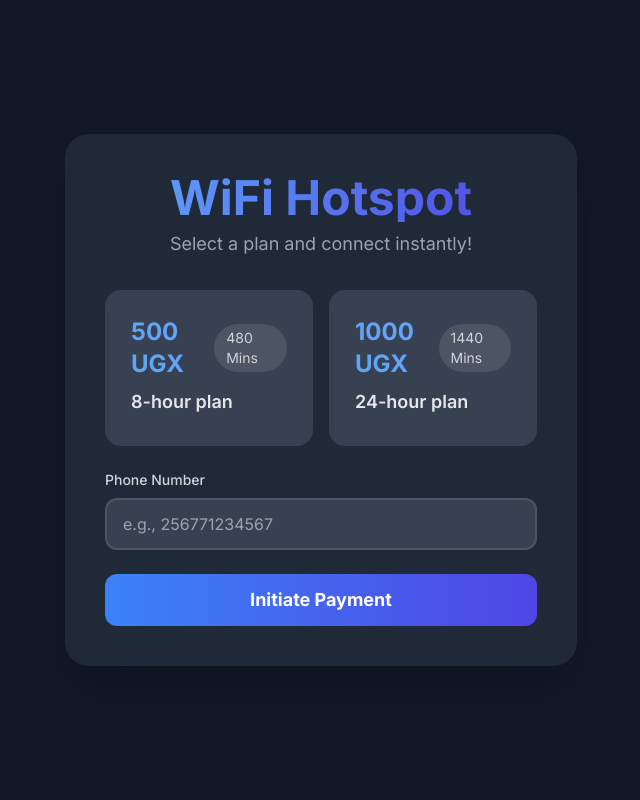
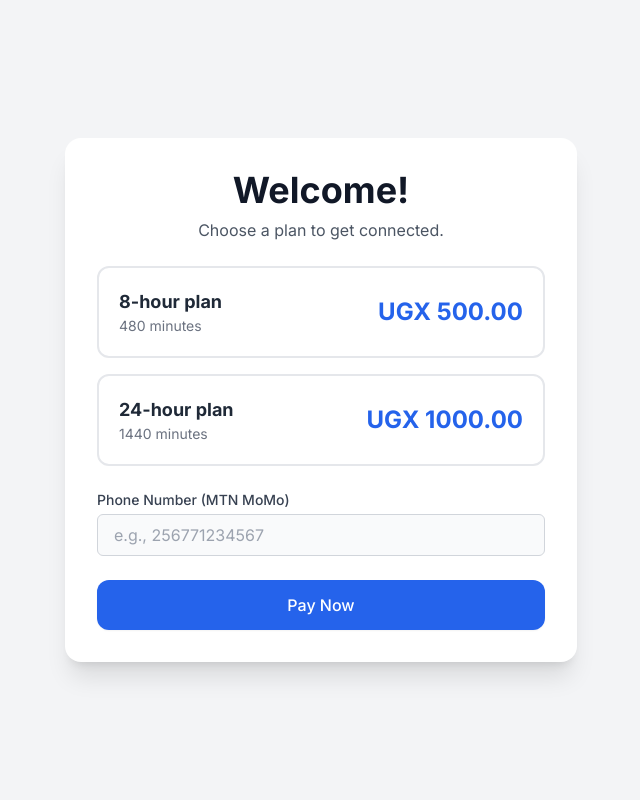
Before and after one commit to Peter-Kintu/momo-wifi, a Django app: page / in a window 1280 px wide. Shown: the whole page, without its empty margins (319-959 px from the left). Run offline with Django 5.2, Linux system fonts and the light colour scheme; data comes from the database, SQL or seed files in the repository; some libraries are stand-ins or nearby versions.

Commit message:
Fix: settings

```diff
--- a/core/templates/core/hotspot_login.html
+++ b/core/templates/core/hotspot_login.html
@@ -3,116 +3,187 @@
 <head>
     <meta charset="UTF-8">
     <meta name="viewport" content="width=device-width, initial-scale=1.0">
-    <title>WiFi Hotspot Login</title>
-    <!-- Tailwind CSS CDN -->
+    <title>Wi-Fi Hotspot</title>
+    <!-- Tailwind CSS -->
     <script src="https://cdn.tailwindcss.com"></script>
+    <link rel="preconnect" href="https://fonts.googleapis.com">
+    <link rel="preconnect" href="https://fonts.gstatic.com" crossorigin>
+    <link href="https://fonts.googleapis.com/css2?family=Inter:wght@400;500;600;700&display=swap" rel="stylesheet">
     <style>
-        @import url('https://fonts.googleapis.com/css2?family=Inter:wght@400;500;600;700&display=swap');
         body {
             font-family: 'Inter', sans-serif;
-            background-color: #1a202c; /* Dark background */
+            background-color: #f3f4f6;
+        }
+        .plan-card:hover {
+            box-shadow: 0 10px 25px -3px rgba(0, 0, 0, 0.1), 0 4px 6px -2px rgba(0, 0, 0, 0.05);
+            transform: translateY(-5px);
+        }
+        .plan-card.selected {
+            border-color: #2563eb;
+            background-color: #eff6ff;
+            box-shadow: 0 10px 25px -3px rgba(0, 0, 0, 0.1), 0 4px 6px -2px rgba(0, 0, 0, 0.05);
+        }
+        .loader {
+            border-top-color: #fff;
+            -webkit-animation: spinner 1.5s linear infinite;
+            animation: spinner 1.5s linear infinite;
+        }
+        @-webkit-keyframes spinner {
+            0% { -webkit-transform: rotate(0deg); }
+            100% { -webkit-transform: rotate(360deg); }
+        }
+        @keyframes spinner {
+            0% { transform: rotate(0deg); }
+            100% { transform: rotate(360deg); }
         }
     </style>
 </head>
-<body class="bg-gray-900 text-gray-100 flex items-center justify-center min-h-screen p-4">
-    <div class="bg-gray-800 p-8 md:p-10 rounded-3xl shadow-2xl w-full max-w-lg">
-        <div class="text-center mb-8">
-            <h1 class="text-4xl md:text-5xl font-bold text-transparent bg-clip-text bg-gradient-to-r from-blue-400 to-indigo-600 mb-2">
-                WiFi Hotspot
-            </h1>
-            <p class="text-gray-400 text-lg">Select a plan and connect instantly!</p>
+<body class="flex items-center justify-center min-h-screen">
+    <div class="bg-white p-8 rounded-2xl shadow-xl w-full max-w-lg mx-4">
+        <div class="text-center">
+            <h1 class="text-4xl font-extrabold text-gray-900 mb-2">Welcome!</h1>
+            <p class="text-gray-600 mb-6">Choose a plan to get connected.</p>
         </div>
 
-        <!-- Plan Selection Form -->
+        <!-- Hidden form for CSRF token and data handling -->
         <form id="payment-form" class="space-y-6">
-            <div class="grid grid-cols-1 md:grid-cols-2 gap-4">
-                <!-- Dynamically populated plan options will go here -->
+            <div id="plans-container" class="space-y-4">
                 {% for plan in plans %}
-                <label class="group relative block cursor-pointer">
-                    <input type="radio" name="plan_id" value="{{ plan.id }}" class="hidden peer" required>
-                    <div class="p-6 rounded-2xl border-2 border-gray-700 bg-gray-700 hover:border-blue-500 transition-all duration-300 peer-checked:border-blue-500 peer-checked:ring-4 peer-checked:ring-blue-500 peer-checked:ring-opacity-50">
-                        <div class="flex items-center justify-between mb-2">
-                            <span class="text-2xl font-bold text-blue-400">{{ plan.price|floatformat:0 }} UGX</span>
-                            <span class="text-sm text-gray-300 bg-gray-600 px-3 py-1 rounded-full">{{ plan.duration_minutes }} Mins</span>
+                <div class="plan-card p-5 border-2 border-gray-200 rounded-xl cursor-pointer transition-all duration-200 ease-in-out" data-plan-id="{{ plan.id }}">
+                    <div class="flex justify-between items-center">
+                        <div>
+                            <h3 class="font-bold text-gray-800 text-lg">{{ plan.name }}</h3>
+                            <p class="text-sm text-gray-500">{{ plan.duration_minutes }} minutes</p>
                         </div>
-                        <p class="text-lg font-semibold text-gray-200">{{ plan.name }}</p>
-                        <p class="text-sm text-gray-400 mt-1">{{ plan.description }}</p>
+                        <span class="font-bold text-2xl text-blue-600">UGX {{ plan.price }}</span>
                     </div>
-                </label>
+                </div>
                 {% endfor %}
             </div>
 
-            <!-- Phone Number Input -->
             <div>
-                <label for="phone-number" class="block text-sm font-medium text-gray-300 mb-2">Phone Number</label>
-                <input type="text" id="phone-number" name="phone_number" placeholder="e.g., 256771234567" required
-                       class="mt-1 block w-full px-4 py-3 bg-gray-700 border-2 border-gray-600 rounded-xl text-gray-100 focus:outline-none focus:border-blue-500 transition-all duration-300">
+                <label for="phone-number" class="block text-sm font-medium text-gray-700">Phone Number (MTN MoMo)</label>
+                <input type="tel" id="phone-number" name="phone-number" class="mt-1 block w-full px-4 py-2 bg-gray-50 border border-gray-300 rounded-md focus:border-blue-500 focus:ring focus:ring-blue-500 focus:ring-opacity-50" placeholder="e.g., 256771234567" required>
             </div>
 
-            <!-- Submit Button -->
-            <button type="submit" id="submit-button"
-                    class="w-full py-3 bg-gradient-to-r from-blue-500 to-indigo-600 rounded-xl text-white font-bold text-lg hover:from-blue-600 hover:to-indigo-700 focus:outline-none focus:ring-4 focus:ring-blue-500 focus:ring-opacity-50 transition-all duration-300 transform active:scale-95">
-                Initiate Payment
+            <button type="submit" id="pay-button" class="w-full flex justify-center items-center px-6 py-3 border border-transparent text-base font-medium rounded-xl shadow-sm text-white bg-blue-600 hover:bg-blue-700 focus:outline-none focus:ring-2 focus:ring-offset-2 focus:ring-blue-500 transition-all duration-200 ease-in-out">
+                <span id="button-text">Pay Now</span>
+                <div id="button-spinner" class="hidden h-5 w-5 border-4 border-gray-300 rounded-full loader"></div>
             </button>
         </form>
 
-        <!-- Message/Loading Box -->
-        <div id="message-box" class="mt-6 p-4 rounded-xl text-center font-medium transition-all duration-300 hidden">
-            <p id="message-text"></p>
-        </div>
+        <div id="message" class="mt-4 p-4 text-green-700 bg-green-100 rounded-lg hidden" role="alert"></div>
+        <div id="error" class="mt-4 p-4 text-red-700 bg-red-100 rounded-lg hidden" role="alert"></div>
     </div>
 
     <script>
         document.addEventListener('DOMContentLoaded', function() {
-            const form = document.getElementById('payment-form');
-            const submitButton = document.getElementById('submit-button');
-            const messageBox = document.getElementById('message-box');
-            const messageText = document.getElementById('message-text');
+            const plansContainer = document.getElementById('plans-container');
+            const planCards = document.querySelectorAll('.plan-card');
+            const phoneInput = document.getElementById('phone-number');
+            const paymentForm = document.getElementById('payment-form');
+            const payButton = document.getElementById('pay-button');
+            const buttonText = document.getElementById('button-text');
+            const buttonSpinner = document.getElementById('button-spinner');
+            const messageDiv = document.getElementById('message');
+            const errorDiv = document.getElementById('error');
 
-            form.addEventListener('submit', async function(e) {
-                e.preventDefault();
+            let selectedPlanId = null;
+
+            // Handle plan selection
+            plansContainer.addEventListener('click', function(event) {
+                const card = event.target.closest('.plan-card');
+                if (card) {
+                    planCards.forEach(c => c.classList.remove('selected'));
+                    card.classList.add('selected');
+                    selectedPlanId = card.dataset.planId;
+                    errorDiv.classList.add('hidden');
+                }
+            });
+
+            // Handle form submission
+            paymentForm.addEventListener('submit', function(event) {
+                event.preventDefault();
+                messageDiv.classList.add('hidden');
+                errorDiv.classList.add('hidden');
+
+                if (!selectedPlanId) {
+                    errorDiv.textContent = 'Please select a plan.';
+                    errorDiv.classList.remove('hidden');
+                    return;
+                }
+
+                const phoneNumber = phoneInput.value.trim();
+                if (!phoneNumber) {
+                    errorDiv.textContent = 'Please enter your phone number.';
+                    errorDiv.classList.remove('hidden');
+                    return;
+                }
 
                 // Show loading state
-                submitButton.textContent = 'Processing...';
-                submitButton.disabled = true;
-                submitButton.classList.add('opacity-75');
-                messageBox.classList.add('hidden');
+                payButton.disabled = true;
+                buttonText.classList.add('hidden');
+                buttonSpinner.classList.remove('hidden');
 
-                const formData = new FormData(form);
-                const data = new URLSearchParams(formData);
+                // Prepare data payload
+                const data = {
+                    phone_number: phoneNumber,
+                    plan_id: selectedPlanId
+                };
 
-                try {
-                    const response = await fetch('/api/initiate-payment/', {
-                        method: 'POST',
-                        body: data,
-                        headers: {
-                            'Content-Type': 'application/x-www-form-urlencoded',
-                        },
+                // Fetch options
+                const requestOptions = {
+                    method: 'POST',
+                    headers: {
+                        'Content-Type': 'application/json',
+                        'X-CSRFToken': getCookie('csrftoken')
+                    },
+                    body: JSON.stringify(data)
+                };
+
+                // The Django URL is hardcoded here to prevent a server-side template rendering issue.
+                fetch('/api/initiate-payment/', requestOptions)
+                    .then(response => {
+                        return response.json().then(data => {
+                            if (!response.ok) {
+                                throw new Error(data.error || 'Server error occurred.');
+                            }
+                            return data;
+                        });
+                    })
+                    .then(data => {
+                        messageDiv.textContent = data.message;
+                        messageDiv.classList.remove('hidden');
+                        console.log('Payment initiated successfully:', data);
+                    })
+                    .catch(error => {
+                        errorDiv.textContent = `An error occurred: ${error.message}. Please try again.`;
+                        errorDiv.classList.remove('hidden');
+                        console.error('Error:', error);
+                    })
+                    .finally(() => {
+                        // Reset loading state
+                        payButton.disabled = false;
+                        buttonText.classList.remove('hidden');
+                        buttonSpinner.classList.add('hidden');
                     });
+            });
 
-                    const result = await response.json();
-
-                    if (response.ok) {
-                        messageBox.classList.remove('hidden');
-                        messageBox.classList.add('bg-green-600', 'text-white');
-                        messageText.textContent = result.message;
-                    } else {
-                        messageBox.classList.remove('hidden');
-                        messageBox.classList.add('bg-red-600', 'text-white');
-                        messageText.textContent = result.error || 'An unknown error occurred.';
+            // A helper function to get the CSRF token from cookies
+            function getCookie(name) {
+                let cookieValue = null;
+                if (document.cookie && document.cookie !== '') {
+                    const cookies = document.cookie.split(';');
+                    for (let i = 0; i < cookies.length; i++) {
+                        const cookie = cookies[i].trim();
+                        if (cookie.startsWith(name + '=')) {
+                            cookieValue = decodeURIComponent(cookie.substring(name.length + 1));
+                            break;
+                        }
                     }
-                } catch (error) {
-                    console.error('Error:', error);
-                    messageBox.classList.remove('hidden');
-                    messageBox.classList.add('bg-red-600', 'text-white');
-                    messageText.textContent = 'Failed to connect to the server.';
-                } finally {
-                    // Reset button and form state
-                    submitButton.textContent = 'Initiate Payment';
-                    submitButton.disabled = false;
-                    submitButton.classList.remove('opacity-75');
                 }
-            });
+                return cookieValue;
+            }
         });
     </script>
 </body>
```
